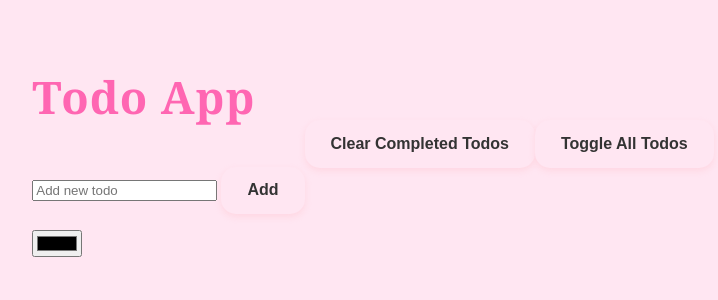
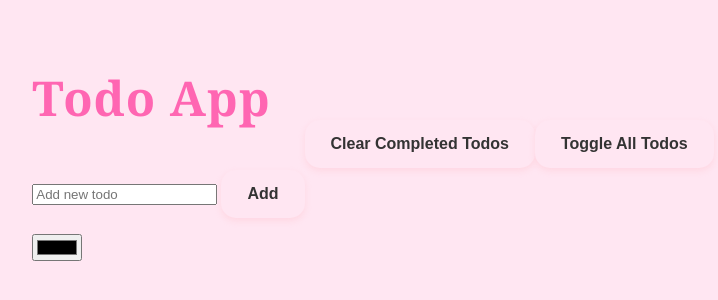
Before and after one commit to Annnie23/eksamensprojektBDE, a website built with Vite: page index.html in a window 1280 px wide. Shown: the part 288-588 px from the top of the page, without its empty margins (267-985 px from the left). Built offline with nearby package versions, Linux system fonts and the light colour scheme.

Commit message:
testing my newcopy branch

```diff
--- a/src/style.css
+++ b/src/style.css
@@ -25,7 +25,7 @@ body {
 }
 
 h1 {
-  font-size: 2.8rem;
+  font-size: 3rem;
   color: var(--primary-color);
   margin-bottom: 2rem;
   font-family: 'Georgia', serif;
```
